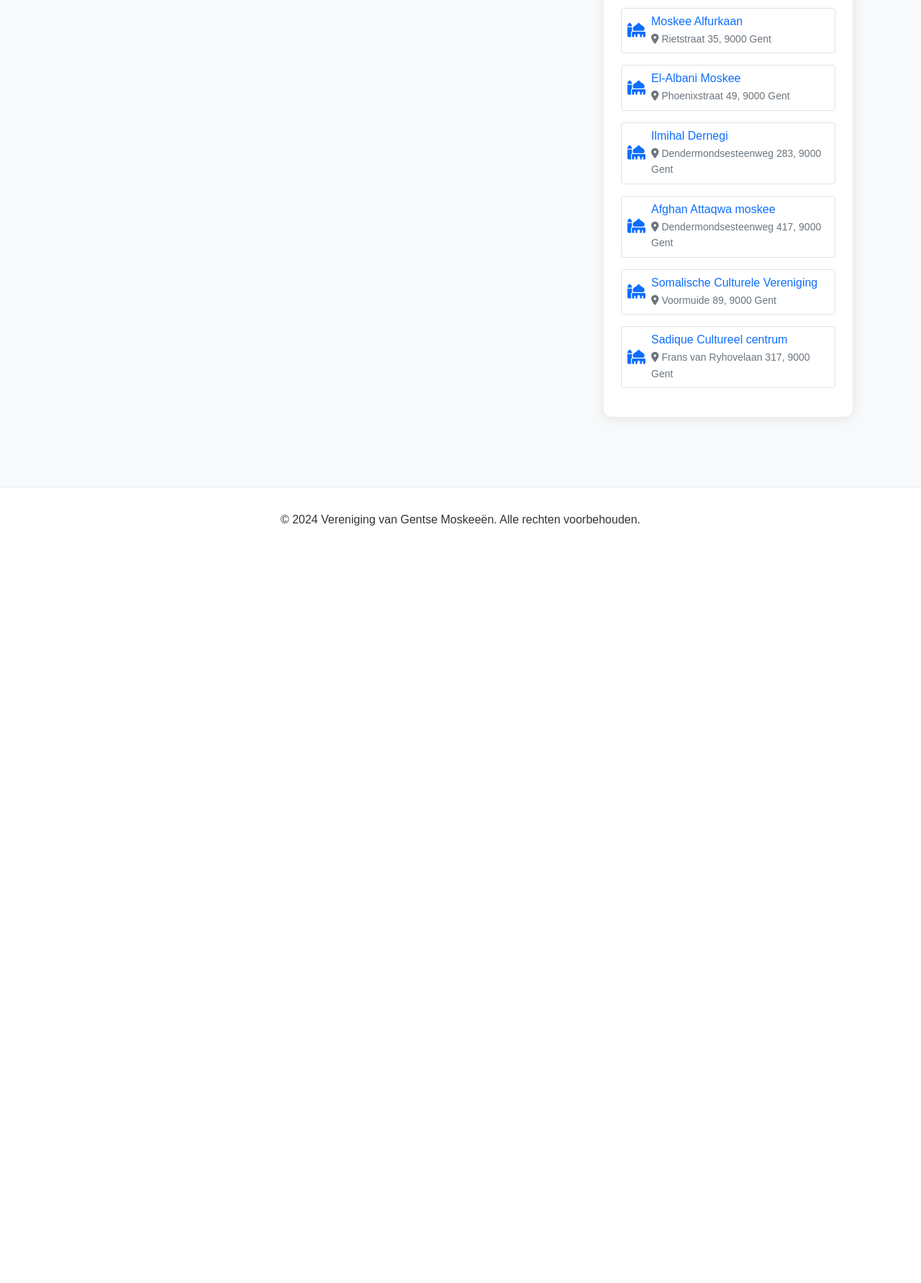
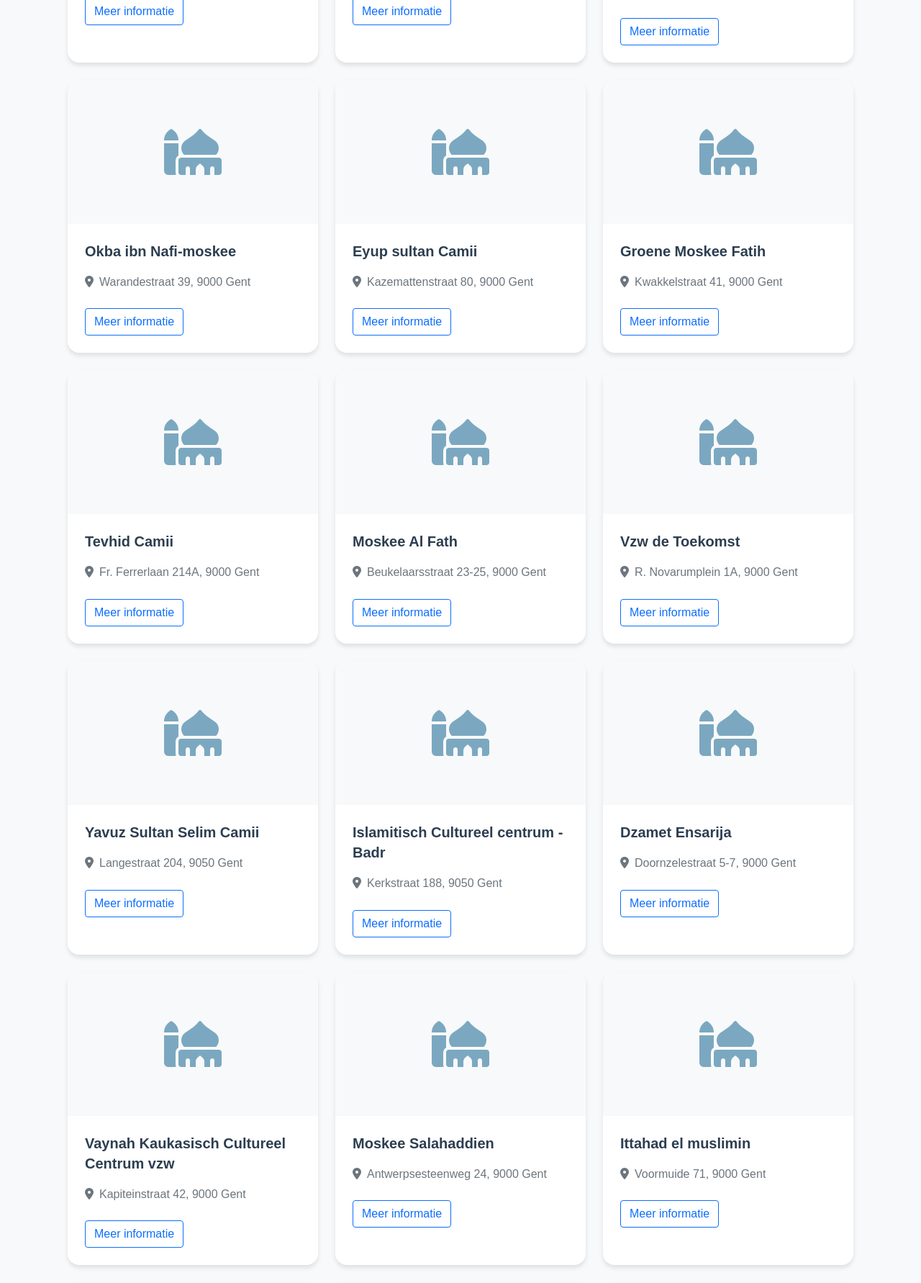
Before and after one commit to MAEMO1/VgmWebsite, a Flask app: page /mosques in a window 1280 px wide. Shown: the part 1578-3360 px from the top of the page at 72% size. Before the commit the page ends 2308 px from the top, so only its background shows below. Run offline with Flask 3, Linux system fonts and the light colour scheme; data comes from the database, SQL or seed files in the repository; some libraries are stand-ins or nearby versions.

Commit message:
Agent query: Is the redesigned mosques page loading correctly with the new hero section, hadith quote, and mosque cards?
Update Ghent mosques page: redesigned layout with a new hero section including a hadith quote, and improved mosque display using blocks with images.

Screenshot: https://storage.googleapis.com/screenshot-production-us-central1/21f56d41-2b92-400b-830a-8f16a7decae4/e7ab93b1-0895-4009-9288-cae1e6136c07.jpg

```diff
--- a/templates/mosques.html
+++ b/templates/mosques.html
@@ -3,18 +3,27 @@
 {% block title %}{{ _('Mosques in Ghent') }}{% endblock %}
 
 {% block content %}
+<div class="mosque-hero">
     <div class="container">
-    <div class="row">
-        <div class="col-md-12 mb-4">
-            <h2 class="text-center">{{ _('Mosques in Ghent') }}</h2>
-            <p class="text-center">{{ _('Find mosques in the Ghent area') }}</p>
+        <div class="hero-content text-center">
+            <h1 class="display-4 mb-4">{{ _('Mosques in Ghent') }}</h1>
+            <div class="quote-container">
+                <blockquote class="hadith-quote">
+                    <p class="mb-4">"Stap licht, stijg hoog"</p>
+                    <p class="quote-text">Wie zich thuis reinigt en daarna naar een van de huizen van Allah loopt om er één van zijn verplichtingen te verrichten, zal voor elke stap die hij zet, een zonde laten vallen en een graad in rang verhogen.</p>
+                    <footer class="quote-source">Sahih Muslim 666</footer>
+                </blockquote>
+            </div>
+        </div>
     </div>
 </div>
 
+<div class="mosque-content py-5">
+    <div class="container">
         <div class="row">
             <!-- Google Maps Container -->
-        <div class="col-md-8 mb-4">
-            <div id="mosque-map" style="height: 500px; width: 100%;" class="border rounded">
+            <div class="col-lg-12 mb-5">
+                <div id="mosque-map" class="rounded shadow-sm">
                     <div class="d-flex justify-content-center align-items-center h-100">
                         <div class="spinner-border text-primary" role="status">
                             <span class="visually-hidden">Loading...</span>
@@ -23,39 +32,40 @@
                 </div>
             </div>
 
-        <!-- Mosque List -->
-        <div class="col-md-4">
-            <div class="card">
-                <div class="card-header">
-                    <h3>{{ _('Mosque List') }}</h3>
-                </div>
-                <div class="card-body">
-                    <div class="mosque-list">
+            <!-- Mosque Grid -->
+            <div class="col-12">
+                <div class="row g-4">
                     {% for mosque in mosques %}
-                        <a href="{{ url_for('main.mosque_detail', mosque_id=mosque.id) }}" class="text-decoration-none">
-                            <div class="mosque-item mb-3 p-2 border rounded hover-shadow" data-lat="{{ mosque.latitude }}" data-lng="{{ mosque.longitude }}">
-                                <div class="d-flex align-items-center">
+                    <div class="col-md-6 col-lg-4">
+                        <div class="mosque-card" data-lat="{{ mosque.latitude }}" data-lng="{{ mosque.longitude }}">
+                            <div class="mosque-image">
                                 {% if mosque.mosque_image %}
-                                    <img src="{{ mosque.mosque_image }}" alt="{{ mosque.mosque_name }}" class="mosque-thumbnail me-2" style="width: 40px; height: 40px; object-fit: cover; border-radius: 4px;">
+                                <img src="{{ mosque.mosque_image }}" alt="{{ mosque.mosque_name }}" class="img-fluid">
                                 {% else %}
-                                    <div class="mosque-icon me-2">
-                                        <i class="fas fa-mosque fa-lg text-primary"></i>
+                                <div class="mosque-placeholder">
+                                    <i class="fas fa-mosque"></i>
                                 </div>
                                 {% endif %}
-                                    <div>
-                                        <h5 class="mb-1 fs-6">{{ mosque.mosque_name }}</h5>
-                                        <p class="mb-0 small text-muted"><i class="fas fa-map-marker-alt"></i> {{ mosque.get_full_address() }}</p>
+                            </div>
+                            <div class="mosque-details">
+                                <h3 class="mosque-name">{{ mosque.mosque_name }}</h3>
+                                <div class="mosque-address">
+                                    <i class="fas fa-map-marker-alt"></i>
+                                    <span>{{ mosque.get_full_address() }}</span>
+                                </div>
                                 {% if mosque.mosque_phone %}
-                                        <p class="mb-0 small text-muted"><i class="fas fa-phone"></i> {{ mosque.mosque_phone }}</p>
+                                <div class="mosque-contact">
+                                    <i class="fas fa-phone"></i>
+                                    <span>{{ mosque.mosque_phone }}</span>
+                                </div>
                                 {% endif %}
+                                <a href="{{ url_for('main.mosque_detail', mosque_id=mosque.id) }}" class="btn btn-outline-primary mt-3">
+                                    {{ _('Meer informatie') }}
+                                </a>
                             </div>
                         </div>
                     </div>
-                        </a>
-                        {% else %}
-                        <p>{{ _('No mosques found') }}</p>
                     {% endfor %}
-                    </div>
                 </div>
             </div>
         </div>
@@ -63,21 +73,150 @@
 </div>
 
 <style>
-.hover-shadow:hover {
-    box-shadow: 0 0.125rem 0.25rem rgba(0, 0, 0, 0.075);
-    background-color: #f8f9fa;
-    transition: all 0.2s ease-in-out;
+:root {
+    --primary-color: #005A87;
+    --secondary-color: #41B7AC;
+    --accent-color: #FF4154;
+    --background-light: #F8F9FA;
+    --text-color: #2C3E50;
+    --text-secondary: #6C757D;
+    --border-color: #E9ECEF;
 }
 
-.mosque-item {
-    transition: transform 0.2s ease-in-out;
+/* Hero Section */
+.mosque-hero {
+    background: linear-gradient(135deg, var(--primary-color), var(--secondary-color));
+    color: white;
+    padding: 6rem 0;
+    margin-bottom: 2rem;
 }
 
-.mosque-item:hover {
-    transform: translateY(-2px);
+.hero-content {
+    max-width: 800px;
+    margin: 0 auto;
+}
+
+.quote-container {
+    background: rgba(255, 255, 255, 0.1);
+    backdrop-filter: blur(10px);
+    border-radius: 1rem;
+    padding: 2rem;
+    margin-top: 2rem;
+}
+
+.hadith-quote {
+    border-left: none;
+    padding: 0;
+    margin: 0;
+}
+
+.hadith-quote p:first-child {
+    font-size: 2rem;
+    font-weight: 600;
+}
+
+.quote-text {
+    font-size: 1.2rem;
+    line-height: 1.8;
+    margin: 1rem 0;
+}
+
+.quote-source {
+    font-size: 1rem;
+    opacity: 0.8;
+}
+
+/* Map Styles */
+#mosque-map {
+    height: 400px;
+    width: 100%;
+    margin-bottom: 2rem;
+}
+
+/* Mosque Cards */
+.mosque-card {
+    background: white;
+    border-radius: 1rem;
+    overflow: hidden;
+    box-shadow: 0 4px 6px rgba(0, 0, 0, 0.1);
+    transition: transform 0.3s ease, box-shadow 0.3s ease;
+    height: 100%;
+}
+
+.mosque-card:hover {
+    transform: translateY(-5px);
+    box-shadow: 0 8px 12px rgba(0, 0, 0, 0.15);
+}
+
+.mosque-image {
+    height: 200px;
+    overflow: hidden;
+    position: relative;
+}
+
+.mosque-image img {
+    width: 100%;
+    height: 100%;
+    object-fit: cover;
+}
+
+.mosque-placeholder {
+    width: 100%;
+    height: 100%;
+    background: var(--background-light);
+    display: flex;
+    align-items: center;
+    justify-content: center;
+}
+
+.mosque-placeholder i {
+    font-size: 4rem;
+    color: var(--primary-color);
+    opacity: 0.5;
+}
+
+.mosque-details {
+    padding: 1.5rem;
+}
+
+.mosque-name {
+    font-size: 1.25rem;
+    font-weight: 600;
+    color: var(--text-color);
+    margin-bottom: 1rem;
+    line-height: 1.4;
+}
+
+.mosque-address, .mosque-contact {
+    color: var(--text-secondary);
+    margin-bottom: 0.5rem;
+    display: flex;
+    align-items: flex-start;
+    gap: 0.5rem;
+}
+
+.mosque-address i, .mosque-contact i {
+    margin-top: 0.25rem;
+}
+
+@media (max-width: 768px) {
+    .mosque-hero {
+        padding: 4rem 0;
+    }
+
+    .quote-container {
+        padding: 1.5rem;
+    }
+
+    .hadith-quote p:first-child {
+        font-size: 1.5rem;
+    }
+
+    .quote-text {
+        font-size: 1rem;
+    }
 }
 </style>
-
 {% endblock %}
 
 {% block scripts %}
@@ -90,7 +229,7 @@
                 <div class="alert alert-info h-100 d-flex flex-column justify-content-center text-center">
                     <i class="fas fa-map-marked-alt fa-3x mb-3"></i>
                     <h4>{{ _('Map Currently Unavailable') }}</h4>
-                    <p class="mb-0">{{ _('You can still view all mosques in the list on the right.') }}</p>
+                    <p class="mb-0">{{ _('You can still view all mosques in the list below.') }}</p>
                 </div>
             `;
         }
```
Lines whose indentation alone changed are shown as unchanged.
